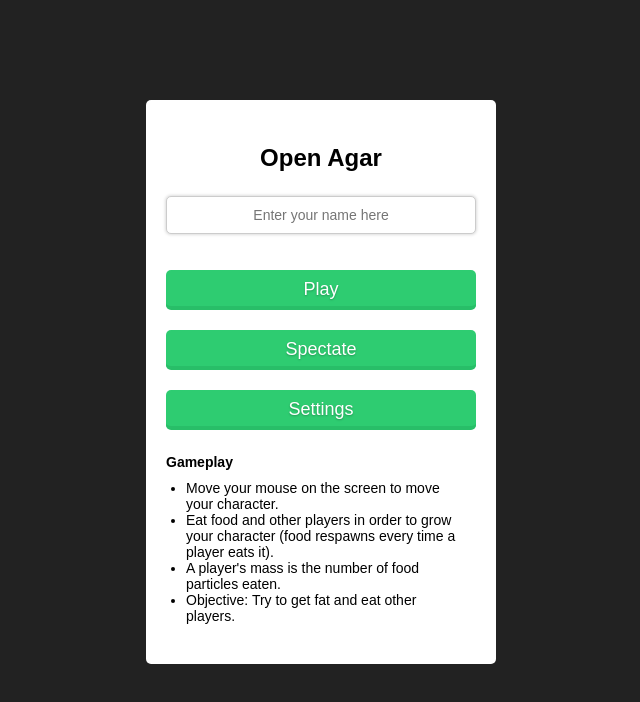
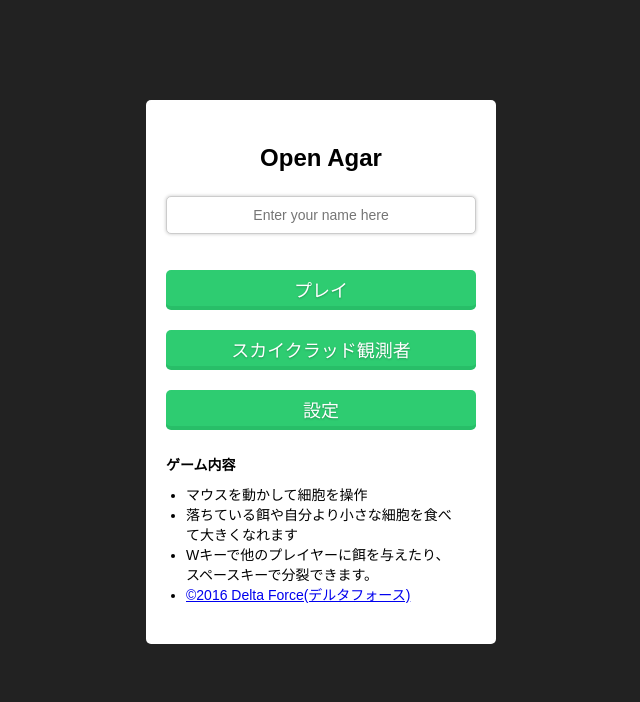
Before and after one commit to mensta/firstogar, a website built with webpack: page src/client/index.html in a window 1280 px wide. Shown: the whole page, without its empty margins (319-959 px from the left). Built offline with nearby package versions, Linux system fonts and the light colour scheme.

Commit message:
日本語対応おｋ
いんでっくすの日本語対応しました！

```diff
--- a/src/client/index.html
+++ b/src/client/index.html
@@ -30,28 +30,28 @@
             <input type="text" tabindex="0" autofocus placeholder="Enter your name here" id="playerNameInput" maxlength="25" />
             <b class="input-error">Nick must be alphanumeric characters only!</b>
             <br />
-            <a onclick="document.getElementById('spawn_cell').play();"><button id="startButton">Play</button></a>
-            <button id="spectateButton">Spectate</button>
-            <button id="settingsButton">Settings</button>
+            <a onclick="document.getElementById('spawn_cell').play();"><button id="startButton">プレイ</button></a>
+            <button id="spectateButton">スカイクラッド観測者</button>
+            <button id="settingsButton">設定</button>
             <br />
             <div id="settings">
                 <h3>Settings</h3>
                 <ul>
-                    <label><input id="visBord" type="checkbox">Show border</label>
-                    <label><input id="showMass" type="checkbox">Show mass</label>
+                    <label><input id="visBord" type="checkbox">境界線表示</label>
+                    <label><input id="showMass" type="checkbox">細胞の大きさ表示</label>
                     <br />
-                    <label><input id="continuity" type="checkbox">Continue moving when mouse is off-screen</label>
+                    <label><input id="continuity" type="checkbox">マウスが画面から出ても動く希ガス</label>
                     <br />
-                    <label><input id="roundFood" type="checkbox" checked>Rounded food</label>
+                    <label><input id="roundFood" type="checkbox" checked>丸い餌</label>
                 </ul>
             </div>
             <div id="instructions">
-                <h3>Gameplay</h3>
+                <h3>ゲーム内容</h3>
                 <ul>
-                    <li>Move your mouse on the screen to move your character.</li>
-                    <li>Eat food and other players in order to grow your character (food respawns every time a player eats it).</li>
-                    <li>A player's mass is the number of food particles eaten.</li>
-                    <li>Objective: Try to get fat and eat other players.</li>
+                    <li>マウスを動かして細胞を操作</li>
+                    <li>落ちている餌や自分より小さな細胞を食べて大きくなれます</li>
+                    <li>Wキーで他のプレイヤーに餌を与えたり、スペースキーで分裂できます。</li>
+                    <li><a href="https://www.youtube.com/channel/UCBd0KM0TyLPiminXiLzFrBQ?sub_confirmation=1">©2016 Delta Force(デルタフォース)</a></li>
                 </ul>
             </div>
         </div>
```
